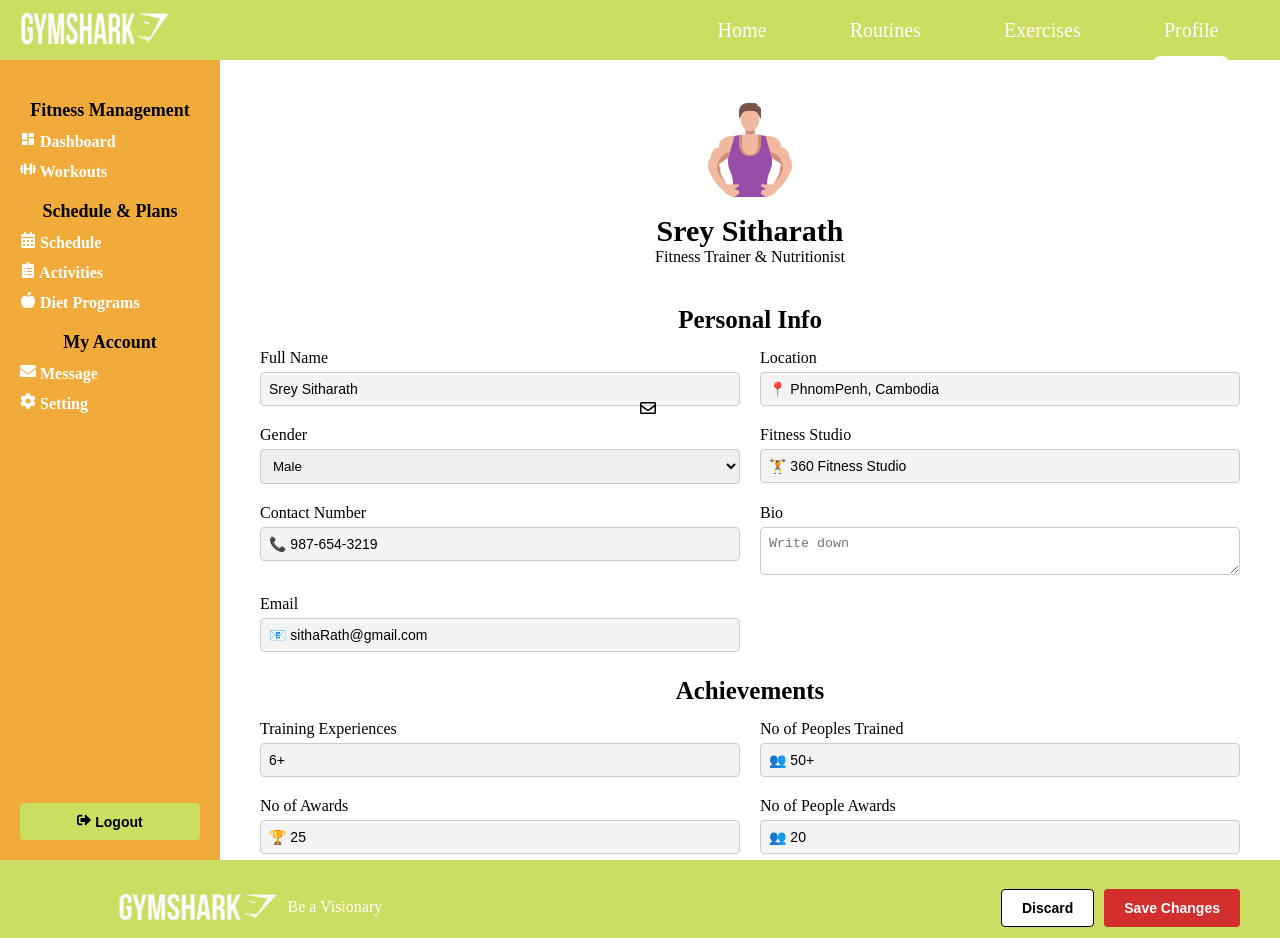
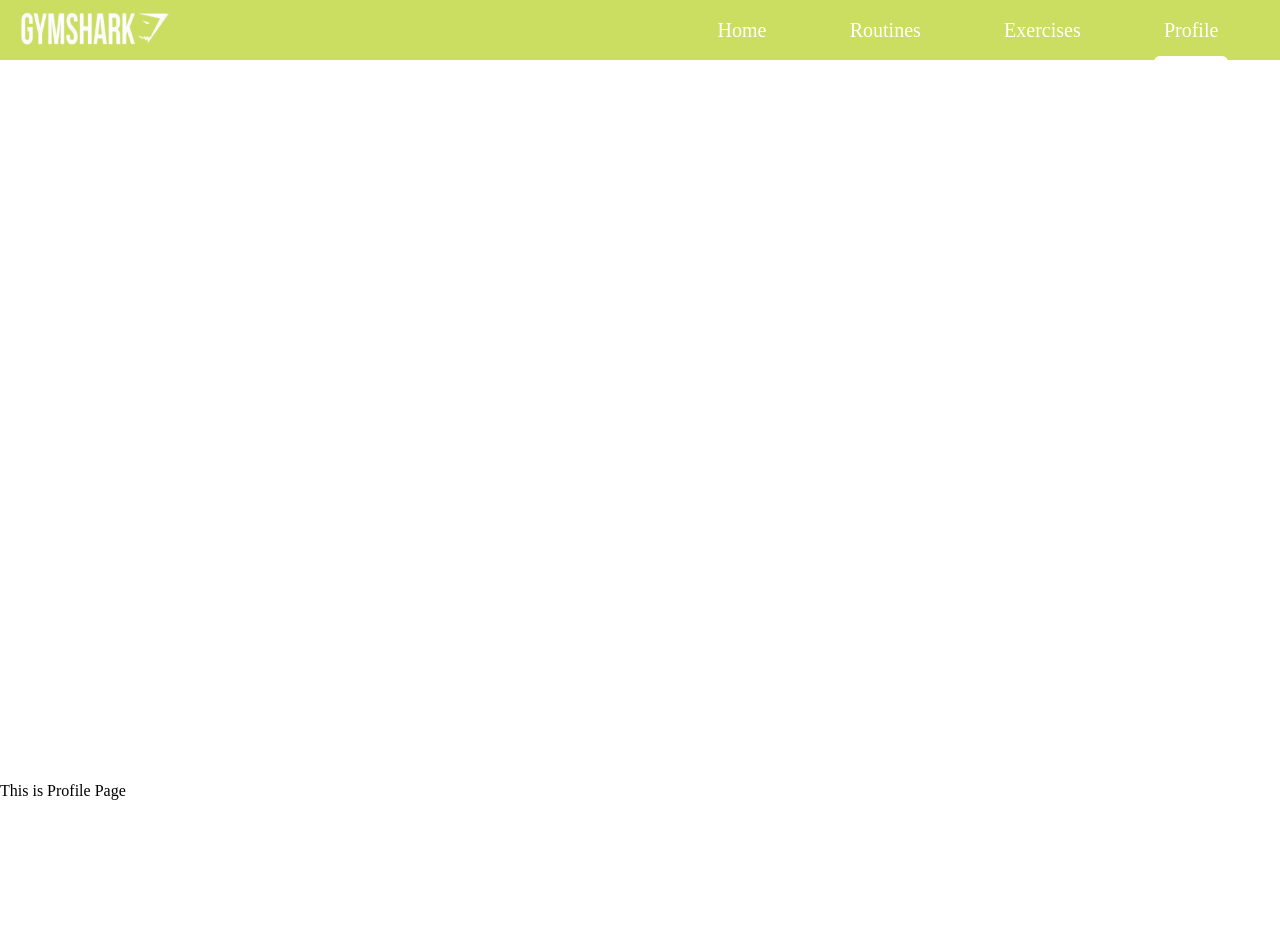
Before and after one commit to Leangchhay1523/Gym-Shark, a React (Vite) app: page /profile in a window 1280 px wide. Shown: the top 938 px of the page. After the commit the page ends 800 px from the top, so only its background shows below. Built offline with nearby package versions, Linux system fonts and the light colour scheme.

Commit message:
Revert "SignUp & Profile"

```diff
--- a/src/App.jsx
+++ b/src/App.jsx
@@ -39,7 +39,8 @@ function App() {
         <Route path="/signup" element={<SignUp />} />
         <Route path="/exercise/:exerciseId" element={<ExerciseDetail />} />
       </Routes>
-      {checkRender && <MyFooter />}
+      {/* {checkRender && <MyFooter />} */}
+      {/* <MyFooter /> */}
     </>
   );
 }
--- a/src/pages/Profile.jsx
+++ b/src/pages/Profile.jsx
@@ -1,93 +1,6 @@
-import React, { useState } from "react";
-import "../style/pages/Profile.css";
-import userProfile from "../assets/profile/userProfile.png";
-import { MdDashboard } from "react-icons/md";
-import {
-  FaDumbbell,
-  FaCalendarAlt,
-  FaClipboardList,
-  FaAppleAlt,
-  FaEnvelope,
-  FaCog,
-  FaSignOutAlt
-} from "react-icons/fa";
-import { HiMenu } from "react-icons/hi";
+import React from "react";
+import { useState } from "react";
 
 export default function Profile() {
-  const [menuOpen, setMenuOpen] = useState(false);
-
-  return (
-    <div className="profile-container">
-
-      {/* Burger Button */}
-      {!menuOpen && (
-        <button className="burger-btn" onClick={() => setMenuOpen(true)}>
-          <HiMenu />
-        </button>
-      )}
-
-      {/* Sidebar */}
-      <aside className={`sidebar ${menuOpen ? "open" : "closed"}`}>
-        <div>
-          <h3>Fitness Management</h3>
-          <ul>
-            <li onClick={() => setMenuOpen(false)}><MdDashboard /> Dashboard</li>
-            <li onClick={() => setMenuOpen(false)}><FaDumbbell /> Workouts</li>
-          </ul>
-
-          <h3>Schedule & Plans</h3>
-          <ul>
-            <li onClick={() => setMenuOpen(false)}><FaCalendarAlt /> Schedule</li>
-            <li onClick={() => setMenuOpen(false)}><FaClipboardList /> Activities</li>
-            <li onClick={() => setMenuOpen(false)}><FaAppleAlt /> Diet Programs</li>
-          </ul>
-
-          <h3>My Account</h3>
-          <ul>
-            <li onClick={() => setMenuOpen(false)}><FaEnvelope /> Message</li>
-            <li onClick={() => setMenuOpen(false)}><FaCog /> Setting</li>
-          </ul>
-        </div>
-
-        <button className="logout-btn" onClick={() => setMenuOpen(false)}>
-          <FaSignOutAlt /> Logout
-        </button>
-      </aside>
-
-      {/* Main Content */}
-      <main className="profile-content">
-        <div className="profile-header">
-          <img src={userProfile} alt="Profile" className="profile-avatar" />
-          <h2 className="name">Srey Sitharath</h2>
-          <p className="role">Fitness Trainer & Nutritionist</p>
-        </div>
-
-        <form className="profile-form">
-          <h3 className="section-title">Personal Info</h3>
-          <div className="form-grid">
-            <div><label>Full Name</label><input type="text" value="Srey Sitharath" readOnly /></div>
-            <div><label>Location</label><input type="text" value="📍 PhnomPenh, Cambodia" readOnly /></div>
-            <div><label>Gender</label><select><option>Male</option><option>Female</option></select></div>
-            <div><label>Fitness Studio</label><input type="text" value="🏋️ 360 Fitness Studio" readOnly /></div>
-            <div><label>Contact Number</label><input type="text" value="📞 987-654-3219" readOnly /></div>
-            <div><label>Bio</label><textarea rows="2" placeholder="Write down" /></div>
-            <div><label>Email</label><input type="email" value="📧 sithaRath@gmail.com" readOnly /></div>
-          </div>
-
-          <h3 className="section-title">Achievements</h3>
-          <div className="form-grid">
-            <div><label>Training Experiences</label><input type="text" value="6+" readOnly /></div>
-            <div><label>No of Peoples Trained</label><input type="text" value="👥 50+" readOnly /></div>
-            <div><label>No of Awards</label><input type="text" value="🏆 25" readOnly /></div>
-            <div><label>No of People Awards</label><input type="text" value="👥 20" readOnly /></div>
-          </div>
-
-          <div className="form-buttons">
-            <button type="button" className="discard">Discard</button>
-            <button type="submit" className="save">Save Changes</button>
-          </div>
-        </form>
-      </main>
-    </div>
-  );
+  return <div className="profile-page">This is Profile Page</div>;
 }
--- a/src/pages/SignUp.jsx
+++ b/src/pages/SignUp.jsx
@@ -33,7 +33,7 @@ export default function SignUp() {
             <a href="#">Privacy Policy</a>
           </div>
         </div>
-        <div className="signup-image" aria-hidden="true"></div>
+        <div className="signup-image"></div>
       </div>
     </div>
   );
--- a/src/style/pages/Profile.css
+++ /dev/null
@@ -1,136 +0,0 @@
-.profile-container {
-  display: flex;
-  min-height: 100vh;
-  position: relative;
-}
-
-.sidebar {
-  width: 220px;
-  background-color: #f0ab3a;
-  padding: 20px;
-  font-weight: bold;
-  display: flex;
-  flex-direction: column;
-  justify-content: space-between;
-}
-
-.sidebar h3 {
-  margin-top: 20px;
-  font-size: 18px;
-}
-
-.sidebar ul {
-  list-style: none;
-  padding: 0;
-}
-
-.sidebar li {
-  margin: 10px 0;
-  color: white;
-}
-
-.logout-btn {
-  background: #cbde61;
-  border: none;
-  padding: 10px;
-  cursor: pointer;
-}
-
-.profile-content {
-  flex: 1;
-  padding: 40px;
-  background-color: #fff;
-}
-
-.profile-header {
-  text-align: center;
-}
-
-.profile-avatar {
-  height: 100px;
-  border-radius: 50%;
-  margin-bottom: 10px;
-}
-
-.profile-form {
-  margin-top: 30px;
-}
-
-.form-grid {
-  display: grid;
-  grid-template-columns: 1fr 1fr;
-  gap: 20px;
-}
-
-.form-grid div {
-  display: flex;
-  flex-direction: column;
-}
-
-input, select, textarea {
-  padding: 8px;
-  margin-top: 5px;
-  border: 1px solid #ccc;
-  border-radius: 4px;
-}
-
-.form-buttons {
-  margin-top: 20px;
-  display: flex;
-  justify-content: flex-end;
-  gap: 10px;
-}
-
-.discard {
-  background: #fff;
-  border: 1px solid black;
-  padding: 10px 20px;
-  cursor: pointer;
-}
-
-.save {
-  background: #d32f2f;
-  color: #fff;
-  border: none;
-  padding: 10px 20px;
-  cursor: pointer;
-}
-.burger-btn {
-    display: none;
-    position: absolute;
-    top: 20px;
-    left: 20px;
-    background: transparent;
-    border: none;
-    font-size: 24px;
-    z-index: 2000;
-    cursor: pointer;
-  }
-
-  @media (max-width: 768px) {
-    .burger-btn {
-      display: block;
-    }
-
-    .sidebar {
-      position: fixed;
-      top: 0;
-      left: 0;
-      background-color: #f0ab3a;
-      width: 100%;
-      padding: 20px;
-      z-index: 1500;
-      transform: translateY(-100%);
-      transition: transform 0.3s ease-in-out;
-      z-index: 1500;
-    }
-
-    .sidebar.open {
-      transform: translateY(0);
-    }
-
-    .profile-content {
-      padding-top: 70px;
-      z-index: 100;
-    }
-  }
--- a/src/style/pages/SignUp.css
+++ b/src/style/pages/SignUp.css
@@ -3,46 +3,37 @@
   display: flex;
   justify-content: center;
   align-items: center;
-  min-height: 100vh;
-  padding: 20px;
+  height: 100vh;
 }
 
 .signup-wrapper {
-  position: relative;
   display: flex;
-  flex-direction: row;
-  width: 100%;
-  max-width: 950px;
-  height: 600px;
+  width: 70%;
+  height: 70%;
+  box-shadow: 0 0 15px rgba(0, 0, 0, 0.1);
   border-radius: 12px;
   overflow: hidden;
-  background-color: white;
-  background-image: url('/src/assets/SignUp/SignUp.jpg');
+  background-image: url(/src/assets/SignUp/SignUp.jpg);
   background-size: cover;
-  background-position: center;
 }
 
 .signup-form {
-  position: relative;
-  z-index: 2;
-  width: 100%;
-  max-width: 350px;
-  background-color: rgba(255, 255, 255, 0.97);
-  padding: 40px 30px;
+  flex: 1;
   display: flex;
+  padding: 15px;
   flex-direction: column;
   justify-content: center;
   gap: 15px;
-  box-shadow: 0 10px 30px rgba(0, 0, 0, 0.2);
-  border-radius: 8px;
-  margin: 30px;
+  background-color: white;
+  margin: 50px;
+  width: 10%;
 }
 
 .logo {
   display: flex;
+  gap: 10px;
   align-items: center;
   justify-content: center;
-  gap: 10px;
 }
 
 .logo img {
@@ -52,36 +43,31 @@
 h2 {
   font-size: 30px;
   font-weight: bold;
+  align-items: center;
 }
 
 h3 {
+  margin-top: 10px;
   font-size: 25px;
+  font-weight: 500;
+  display: flex;
+  justify-content: center;
   font-weight: bold;
-  text-align: center;
-  margin-top: 10px;
-}
-
-form {
-  display: flex;
-  flex-direction: column;
-  gap: 15px;
 }
 
 input {
-  padding: 12px;
-  border: none;
+  padding: 10px;
+  border: 1px solid #ccc;
   border-radius: 4px;
   font-size: 14px;
-  background-color: #f4f4f4;
 }
 
 button {
   background-color: #CBDE61;
   border: none;
-  padding: 12px;
+  padding: 10px;
   border-radius: 4px;
   font-weight: bold;
-  font-size: 14px;
   cursor: pointer;
 }
 
@@ -89,38 +75,26 @@ button {
   font-size: 13px;
   margin-top: -5px;
 }
-
 .terms {
   display: flex;
   justify-content: center;
   font-size: 13px;
   gap: 10px;
-  margin-top: 10px;
+  margin-bottom: 10px;
 }
-
-.terms a {
+.terms a{
   text-decoration: underline;
-  color: black;
+  color: black ;
+  text-decoration-color: black;
 }
 
 .signup-image {
-  display: none;
+  flex: 1;
+  background-size: cover;
+  width: 90%;
 }
-
-@media (max-width: 768px) {
-  .signup-wrapper {
-    height: auto;
-    padding: 30px 15px;
-    background-image: url('/src/assets/SignUp/SignUp.jpg');
-    background-size: cover;
-    background-position: center;
-  }
-
-  .signup-form {
-    margin: 0 auto;
-    width: 100%;
-    max-width: 360px;
-    padding: 30px 20px;
-    background-color: rgba(255, 255, 255, 0.95);
-  }
+form{
+  display: flex;
+  flex-direction: column;
+  gap: 15px;
 }
```
Also changed, not shown: src/assets/profile/userProfile.png (deleted).
